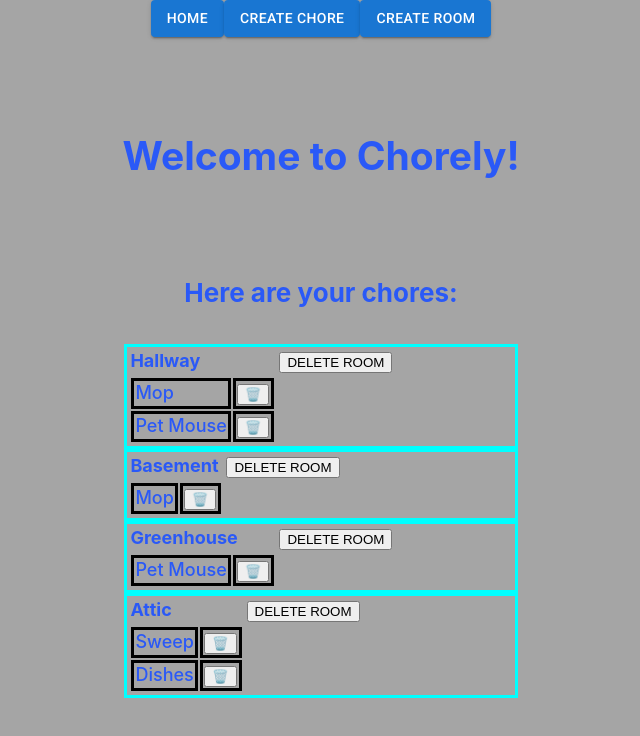
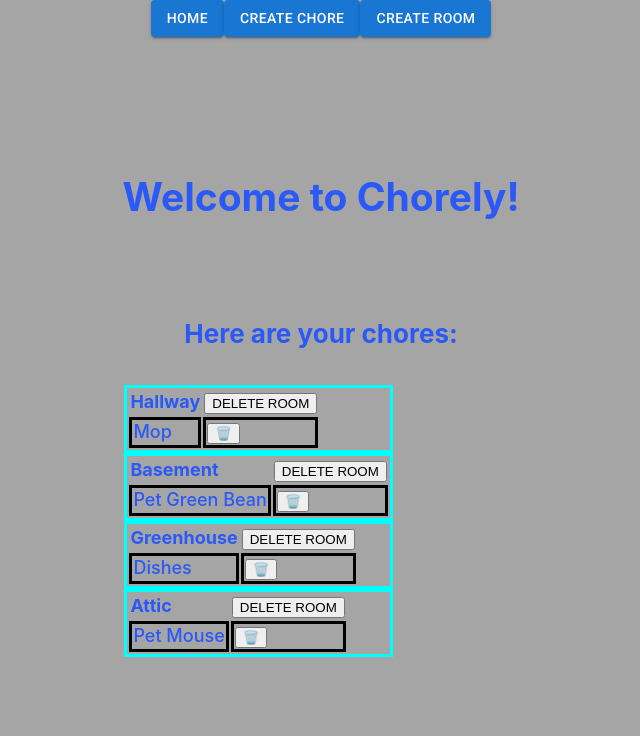
Before and after one commit to GarlicGrapes/Chorely, a React (Create React App) app: page / in a window 1280 px wide. Shown: the top 736 px of the page, without its empty margins (319-959 px from the left). Built offline with nearby package versions, Linux system fonts and the light colour scheme; data requests are answered from the project's data file.

Commit message:
cleanup debugging comments

```diff
--- a/db.json
+++ b/db.json
@@ -25,34 +25,22 @@
       "id": 3
     },
     {
-      "choreName": "Pet Mouse",
+      "choreName": "Dishes",
       "isCompleted": false,
-      "choreRoom": "Hallway",
+      "choreRoom": "Greenhouse",
       "id": 4
-    },
-    {
-      "choreName": "Mop",
-      "isCompleted": false,
-      "choreRoom": "Basement",
-      "id": 5
-    },
-    {
-      "choreName": "Sweep",
-      "isCompleted": false,
-      "choreRoom": "Attic",
-      "id": 6
     },
     {
       "choreName": "Pet Mouse",
       "isCompleted": false,
-      "choreRoom": "Greenhouse",
-      "id": 7
+      "choreRoom": "Attic",
+      "id": 5
     },
     {
-      "choreName": "Dishes",
+      "choreName": "Pet Green Bean",
       "isCompleted": false,
-      "choreRoom": "Attic",
-      "id": 8
+      "choreRoom": "Basement",
+      "id": 6
     }
   ]
 }
--- a/src/App.css
+++ b/src/App.css
@@ -69,7 +69,6 @@ li {
 }
 
 tr {
-  width: 400px;
   font-style: normal;
   font-weight: 500;
   font-size: large;
@@ -83,9 +82,7 @@ td {
 
 }
 
-table {
-  width: 100%;
-}
+
 
 
 .choreButton{
--- a/src/RoomCard.js
+++ b/src/RoomCard.js
@@ -4,9 +4,6 @@ import ChoreCard from "./ChoreCard";
 
 function RoomCard({room, chores, choreSet, deleteRoom}) {
 
-    // const choreList = room.chores.map((chore) => {
-    //     return <ChoreCard key={chore.id} chore={chore} room={room}/>
-    // })
 
     function handleRoomDelete() {
         fetch(`http://localhost:3000/rooms/${room.id}`, {
@@ -47,11 +44,8 @@ function RoomCard({room, chores, choreSet, deleteRoom}) {
                     <button className="roomButton" onClick={handleRoomDelete}> DELETE ROOM </button>
                 </th>
             </tr>
-            <tr>
+
                 {choresList}
-            </tr>
-
-
 
         </div>
     )
```
Also changed, not shown: src/ChoreCard.js (+1 -12 lines).
